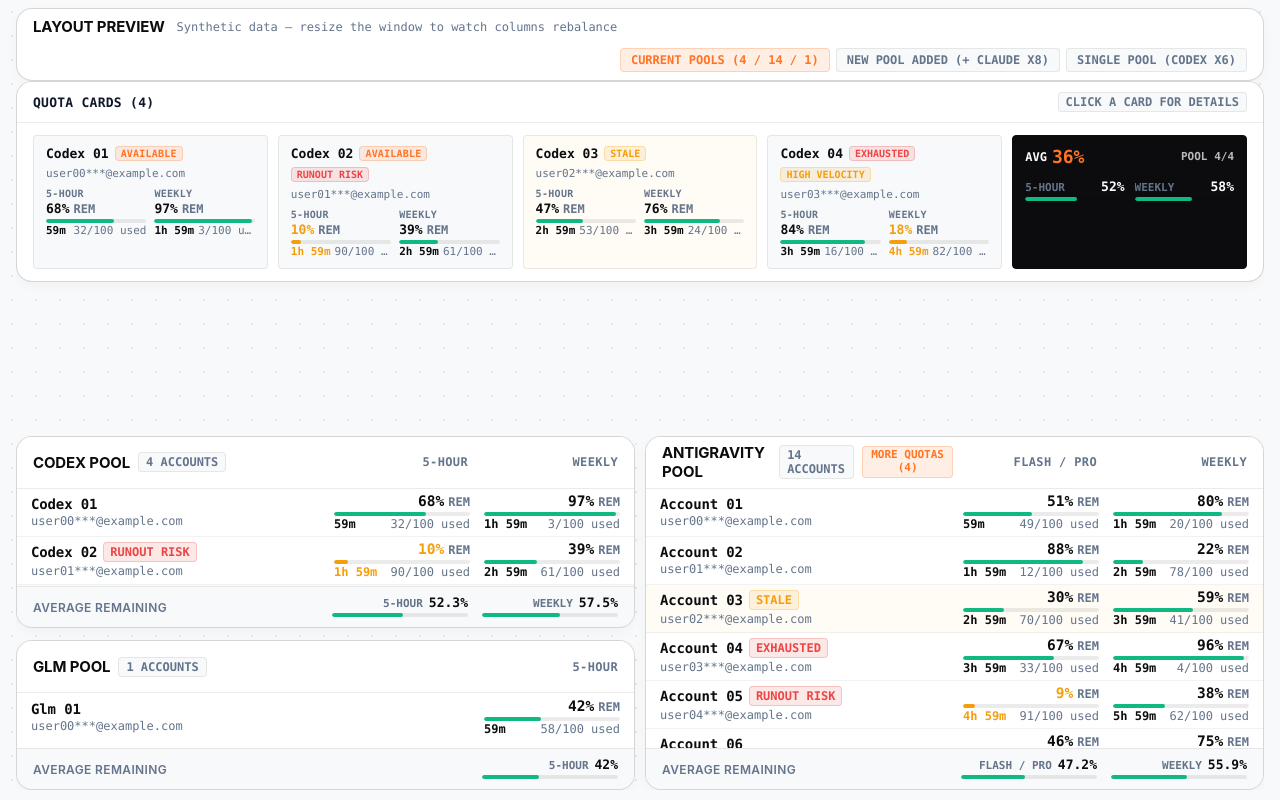
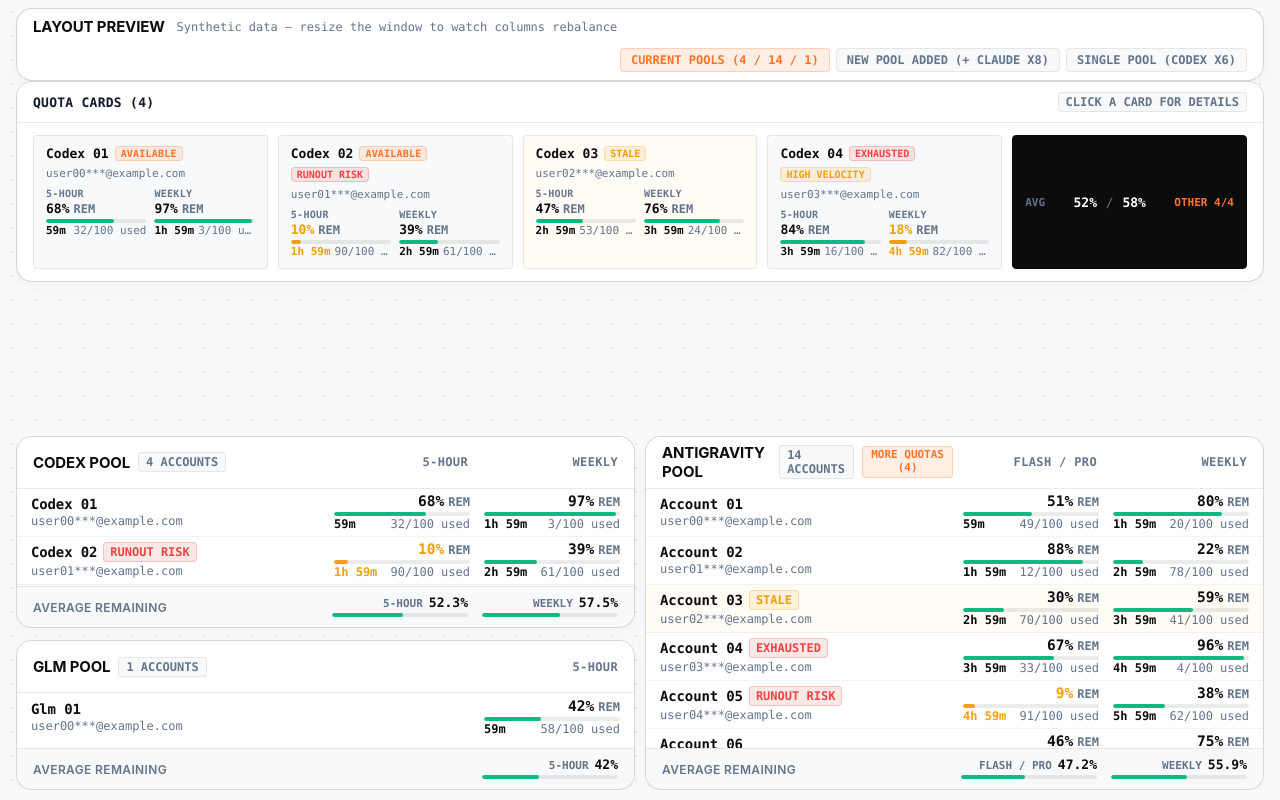
Before and after one commit to muvxlc/9router-quota-dashboard, a Next.js app: page /layout-preview in a window 1280 px wide. Built offline with nearby package versions, Linux system fonts and the light colour scheme.

Commit message:
feat(quota-cards): simplify AVG summary card into two compact provider lines without bars

```diff
--- a/app/components/QuotaCards.js
+++ b/app/components/QuotaCards.js
@@ -22,6 +22,28 @@ function formatAverage(value) {
   return typeof value === 'number' && Number.isFinite(value) ? `${Math.round(value)}%` : '—';
 }
 
+function getProviderSummaryLine(providerKey, label, providerAccounts) {
+  if (providerAccounts.length === 0) return null;
+  const avg = getAccountsQuotaAverages(providerAccounts);
+  // find 5h (or gemini flash/pro) and weekly windows
+  const win5h = avg.windows.find((w) => w.key === 'session' || w.key === '5h' || w.key === 'gemini');
+  const winWeekly = avg.windows.find((w) => w.key === 'weekly' || w.key === 'gemini_weekly');
+
+  const val5h = formatAverage(win5h?.average);
+  const valWeekly = formatAverage(winWeekly?.average);
+  const count = avg.overall.count;
+  const total = providerAccounts.length;
+
+  return {
+    providerKey,
+    label,
+    val5h,
+    valWeekly,
+    count,
+    total,
+  };
+}
+
 export default function QuotaCards({ accounts = [], onSelectAccount = () => {} }) {
   if (!Array.isArray(accounts) || accounts.length === 0) return null;
 
@@ -37,9 +59,19 @@ export default function QuotaCards({ accounts = [], onSelectAccount = () => {} }
     };
   });
 
-  const averages = getAccountsQuotaAverages(filteredAccounts);
-  const filteredAvgWindows = averages.windows.filter((avg) => isAllowedWindow(avg?.key));
-  const poolLabel = (accounts[0]?.provider || 'pool').toLowerCase();
+  // Group accounts by provider for 2-line AVG summary
+  const agyAccounts = filteredAccounts.filter((a) => (a.provider || '').toLowerCase() === 'antigravity');
+  const codexAccounts = filteredAccounts.filter((a) => (a.provider || '').toLowerCase() === 'codex');
+  const otherAccounts = filteredAccounts.filter((a) => {
+    const p = (a.provider || '').toLowerCase();
+    return p !== 'antigravity' && p !== 'codex';
+  });
+
+  const providerSummaries = [
+    getProviderSummaryLine('antigravity', 'agy', agyAccounts),
+    getProviderSummaryLine('codex', 'codex', codexAccounts),
+    getProviderSummaryLine('other', 'other', otherAccounts),
+  ].filter(Boolean);
 
   return (
     <section className="pp-card quota-cards" aria-label="Account quota cards">
@@ -103,42 +135,23 @@ export default function QuotaCards({ accounts = [], onSelectAccount = () => {} }
         })}
 
         <div className="quota-card quota-card-summary" aria-label="Average remaining quota across listed accounts">
-          <div className="quota-card-summary-head">
-            <span className="quota-card-summary-overall tabular-nums" aria-label={`Overall average ${formatAverage(averages.overall.average)}`}>
-              AVG <span>{formatAverage(averages.overall.average)}</span>
-            </span>
-            <span className="quota-card-summary-pool tabular-nums">
-              {poolLabel} {averages.overall.count}/{averages.overall.total}
-            </span>
-          </div>
-          <div className="quota-card-windows">
-            {filteredAvgWindows.map((avg) => {
-              const hasAvg = typeof avg.average === 'number' && avg.count > 0;
-              const fillWidth = hasAvg ? Math.min(Math.max(avg.average, 0), 100) : 0;
-              const barColorClass = !hasAvg
-                ? ''
-                : avg.average === 0
-                  ? 'red'
-                  : avg.average < 20
-                    ? 'amber'
-                    : 'green';
-              return (
-                <div
-                  className="pp-pool-avg-cell"
-                  key={avg.key}
-                  data-window={avg.key}
-                  title={`${windowLabel(avg)} ${formatAverage(avg.average)} (${avg.count}/${avg.total})`}
-                >
-                  <div className="pp-pool-avg-header">
-                    <span className="pp-pool-avg-label">{windowLabel(avg)}</span>
-                    <span className="pp-pool-avg-value tabular-nums">{formatAverage(avg.average)}</span>
-                  </div>
-                  <div className="pp-bar-track" aria-hidden="true">
-                    <div className={`pp-bar-fill ${barColorClass}`} style={{ width: `${fillWidth}%` }} />
-                  </div>
-                </div>
-              );
-            })}
+          <div className="quota-card-summary-lines">
+            {providerSummaries.map((ps) => (
+              <div
+                key={ps.providerKey}
+                className="quota-card-summary-line tabular-nums"
+                data-window={ps.providerKey}
+                title={`${ps.label.toUpperCase()}: 5h ${ps.val5h} / Weekly ${ps.valWeekly} (${ps.count}/${ps.total})`}
+              >
+                <span className="summary-line-prefix">AVG</span>
+                <span className="summary-line-values">
+                  {ps.val5h} <span className="summary-line-sep">/</span> {ps.valWeekly}
+                </span>
+                <span className="summary-line-provider">
+                  {ps.label} {ps.count}/{ps.total}
+                </span>
+              </div>
+            ))}
           </div>
         </div>
       </div>
--- a/app/styles/cards.css
+++ b/app/styles/cards.css
@@ -271,71 +271,49 @@
   background: var(--theme-dark);
   border-color: var(--theme-dark);
   cursor: default;
-  gap: 10px;
+  gap: 8px;
   min-width: 0;
+  justify-content: center;
 }
 .quota-card.quota-card-summary:hover {
   border-color: var(--theme-dark);
   background: var(--theme-dark);
 }
-.quota-card-summary-head {
+.quota-card-summary-lines {
+  display: flex;
+  flex-direction: column;
+  gap: 8px;
+  width: 100%;
+}
+.quota-card-summary-line {
   display: flex;
   align-items: center;
   justify-content: space-between;
   gap: 8px;
-  min-width: 0;
-}
-.quota-card-summary-overall {
-  display: inline-flex;
-  align-items: center;
-  gap: 5px;
   font-family: var(--font-mono);
   font-size: 12px;
-  font-weight: 700;
   color: #fff;
   white-space: nowrap;
 }
-.quota-card-summary-overall span {
-  color: var(--theme-orange);
-  font-size: 18px;
+.summary-line-prefix {
+  font-weight: 700;
+  font-size: 11px;
+  color: var(--theme-text-muted);
+  text-transform: uppercase;
 }
-.quota-card-summary-pool {
-  color: rgba(255, 255, 255, 0.72);
-  font-family: var(--font-mono);
+.summary-line-values {
+  font-weight: 700;
+  font-size: 13px;
+  color: #fff;
+}
+.summary-line-sep {
+  color: rgba(255, 255, 255, 0.4);
+  font-weight: 400;
+  margin: 0 1px;
+}
+.summary-line-provider {
   font-size: 11px;
   font-weight: 600;
+  color: var(--theme-orange);
   text-transform: uppercase;
-  white-space: nowrap;
 }
-.quota-card.quota-card-summary .quota-card-windows {
-  grid-template-columns: repeat(auto-fit, minmax(0, 1fr));
-  gap: 10px;
-  min-width: 0;
-}
-.quota-card.quota-card-summary .pp-pool-avg-cell {
-  min-width: 0;
-  width: 100%;
-}
-.quota-card.quota-card-summary .pp-pool-avg-header {
-  justify-content: space-between;
-  gap: 4px;
-  min-width: 0;
-}
-.quota-card.quota-card-summary .pp-pool-avg-label {
-  overflow: hidden;
-  text-overflow: ellipsis;
-}
-.quota-card.quota-card-summary .pp-pool-avg-value {
-  color: #fff;
-  flex-shrink: 0;
-}
-.quota-card.quota-card-summary .pp-bar-track {
-  display: block;
-  width: 100%;
-  max-width: 100%;
-  min-width: 0;
-  box-sizing: border-box;
-}
-.quota-card.quota-card-summary .pp-bar-fill {
-  max-width: 100%;
-}
```
Also changed, not shown: 1 other file (tests, documents, lock files or other folders).
